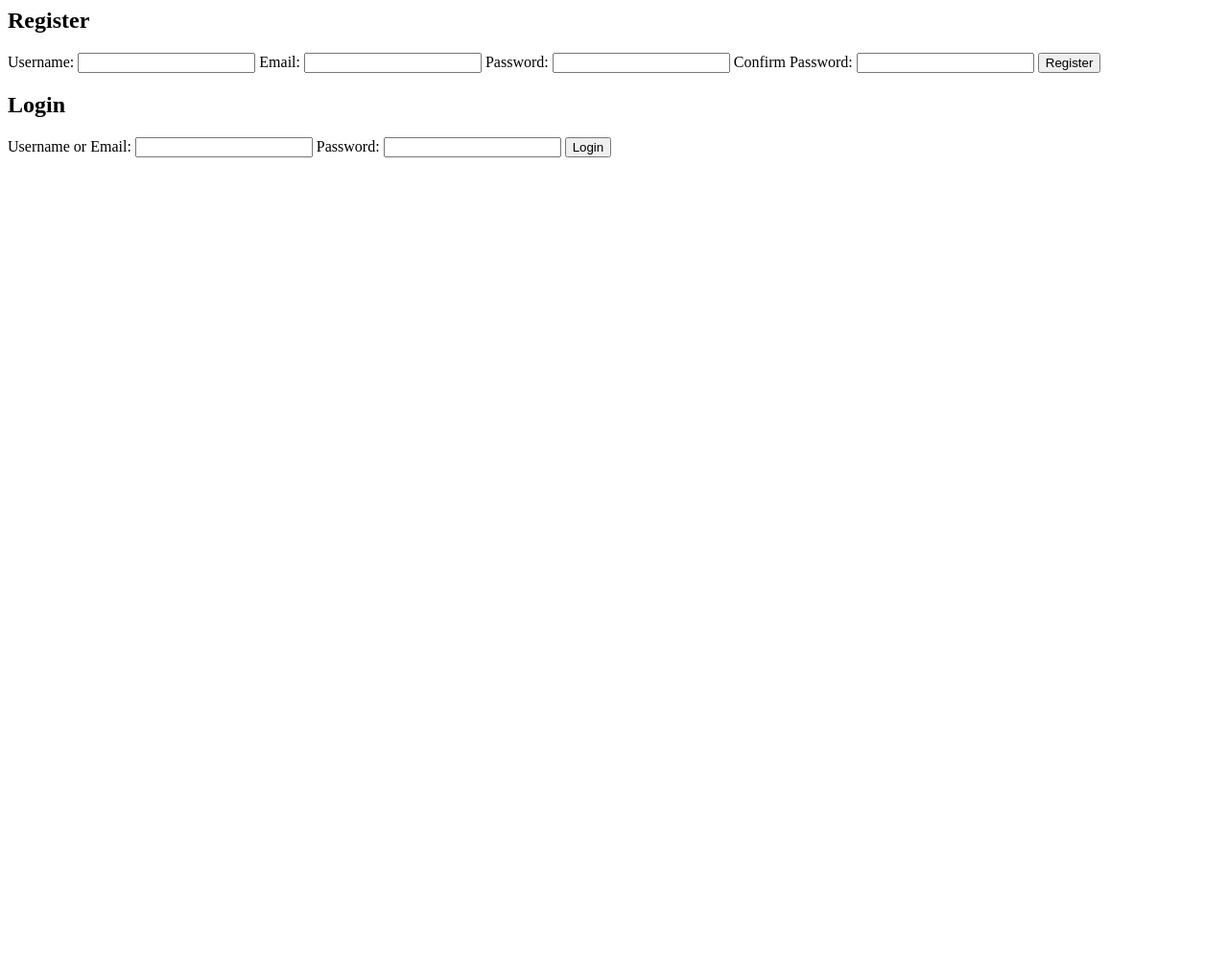
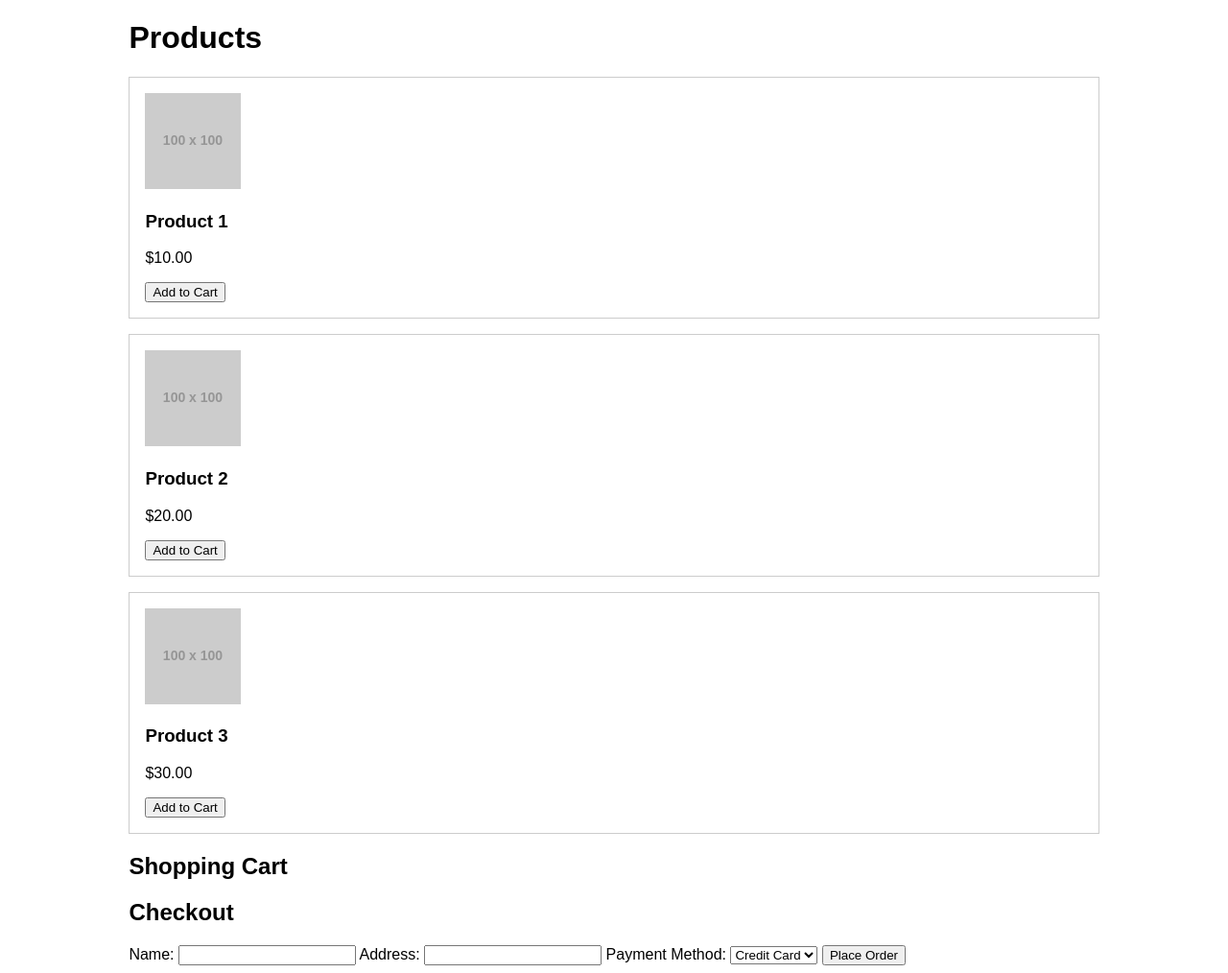
Before and after one commit to bida24-067/testing, a plain HTML site: page index.html in a window 1280 px wide. Shown: the whole page at 96% size. Before the commit the page ends 800 px from the top, so only its background shows below. Drawn offline with Linux system fonts and the light colour scheme; placeholder pictures from the web are drawn by us.

Commit message:
Update index.html

```diff
--- a/index.html
+++ b/index.html
@@ -1,31 +1,98 @@
-<html>
+<!DOCTYPE html>
+<html lang="en">
+<head>
+    <meta charset="UTF-8">
+    <meta name="viewport" content="width=device-width, initial-scale=1.0">
+    <title>E-commerce Page</title>
+    <style>
+        body { font-family: Arial, sans-serif; }
+        .container { width: 80%; margin: auto; }
+        .product { border: 1px solid #ccc; padding: 16px; margin: 16px 0; }
+        .product img { max-width: 100px; }
+        .cart { margin-top: 20px; }
+        .checkout { margin-top: 20px; }
+    </style>
+</head>
 <body>
-<form id="registrationForm">
-  <h2>Register</h2>
-  <label for="username">Username:</label>
-  <input type="text" id="username" name="username" required>
+    <div class="container">
+        <h1>Products</h1>
+        <div id="product-list">
+            <!-- Product items will be dynamically inserted here -->
+        </div>
 
-  <label for="email">Email:</label>
-  <input type="email" id="email" name="email" required>
+        <div class="cart">
+            <h2>Shopping Cart</h2>
+            <div id="cart-items">
+                <!-- Cart items will be dynamically inserted here -->
+            </div>
+        </div>
 
-  <label for="password">Password:</label>
-  <input type="password" id="password" name="password" required>
+        <div class="checkout">
+            <h2>Checkout</h2>
+            <form id="checkoutForm">
+                <label for="name">Name:</label>
+                <input type="text" id="name" name="name" required>
 
-  <label for="confirmPassword">Confirm Password:</label>
-  <input type="password" id="confirmPassword" name="confirmPassword" required>
+                <label for="address">Address:</label>
+                <input type="text" id="address" name="address" required>
 
-  <button type="submit">Register</button>
-</form>
+                <label for="payment">Payment Method:</label>
+                <select id="payment" name="payment" required>
+                    <option value="credit-card">Credit Card</option>
+                    <option value="paypal">PayPal</option>
+                </select>
 
-<form id="loginForm">
-  <h2>Login</h2>
-  <label for="loginUsername">Username or Email:</label>
-  <input type="text" id="loginUsername" name="loginUsername" required>
+                <button type="submit">Place Order</button>
+            </form>
+        </div>
+    </div>
 
-  <label for="loginPassword">Password:</label>
-  <input type="password" id="loginPassword" name="loginPassword" required>
+    <script>
+        const products = [
+            { id: 1, name: 'Product 1', price: 10.00, image: 'https://via.placeholder.com/100' },
+            { id: 2, name: 'Product 2', price: 20.00, image: 'https://via.placeholder.com/100' },
+            { id: 3, name: 'Product 3', price: 30.00, image: 'https://via.placeholder.com/100' }
+        ];
 
-  <button type="submit">Login</button>
-</form>
+        const productList = document.getElementById('product-list');
+        const cartItems = document.getElementById('cart-items');
 
+        products.forEach(product => {
+            const productDiv = document.createElement('div');
+            productDiv.className = 'product';
+            productDiv.innerHTML = `
+                <img src="${product.image}" alt="${product.name}">
+                <h3>${product.name}</h3>
+                <p>$${product.price.toFixed(2)}</p>
+                <button onclick="addToCart(${product.id})">Add to Cart</button>
+            `;
+            productList.appendChild(productDiv);
+        });
+
+        const cart = [];
+
+        function addToCart(productId) {
+            const product = products.find(p => p.id === productId);
+            cart.push(product);
+            renderCart();
+        }
+
+        function renderCart() {
+            cartItems.innerHTML = '';
+            cart.forEach(item => {
+                const cartItem = document.createElement('div');
+                cartItem.innerHTML = `
+                    <h4>${item.name}</h4>
+                    <p>$${item.price.toFixed(2)}</p>
+                `;
+                cartItems.appendChild(cartItem);
+            });
+        }
+
+        document.getElementById('checkoutForm').addEventListener('submit', function(e) {
+            e.preventDefault();
+            alert('Order placed successfully!');
+        });
+    </script>
 </body>
+</html>
```
